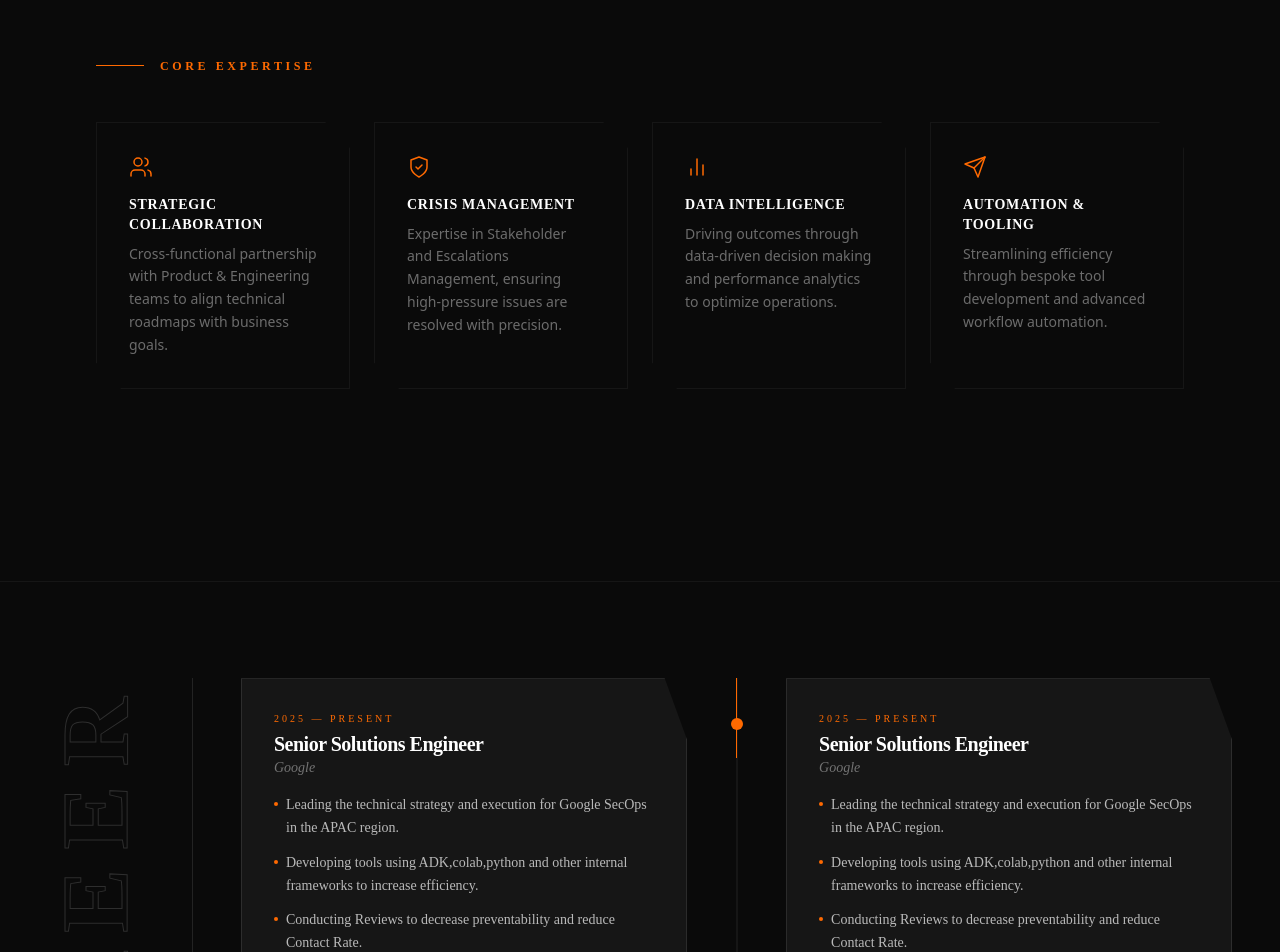
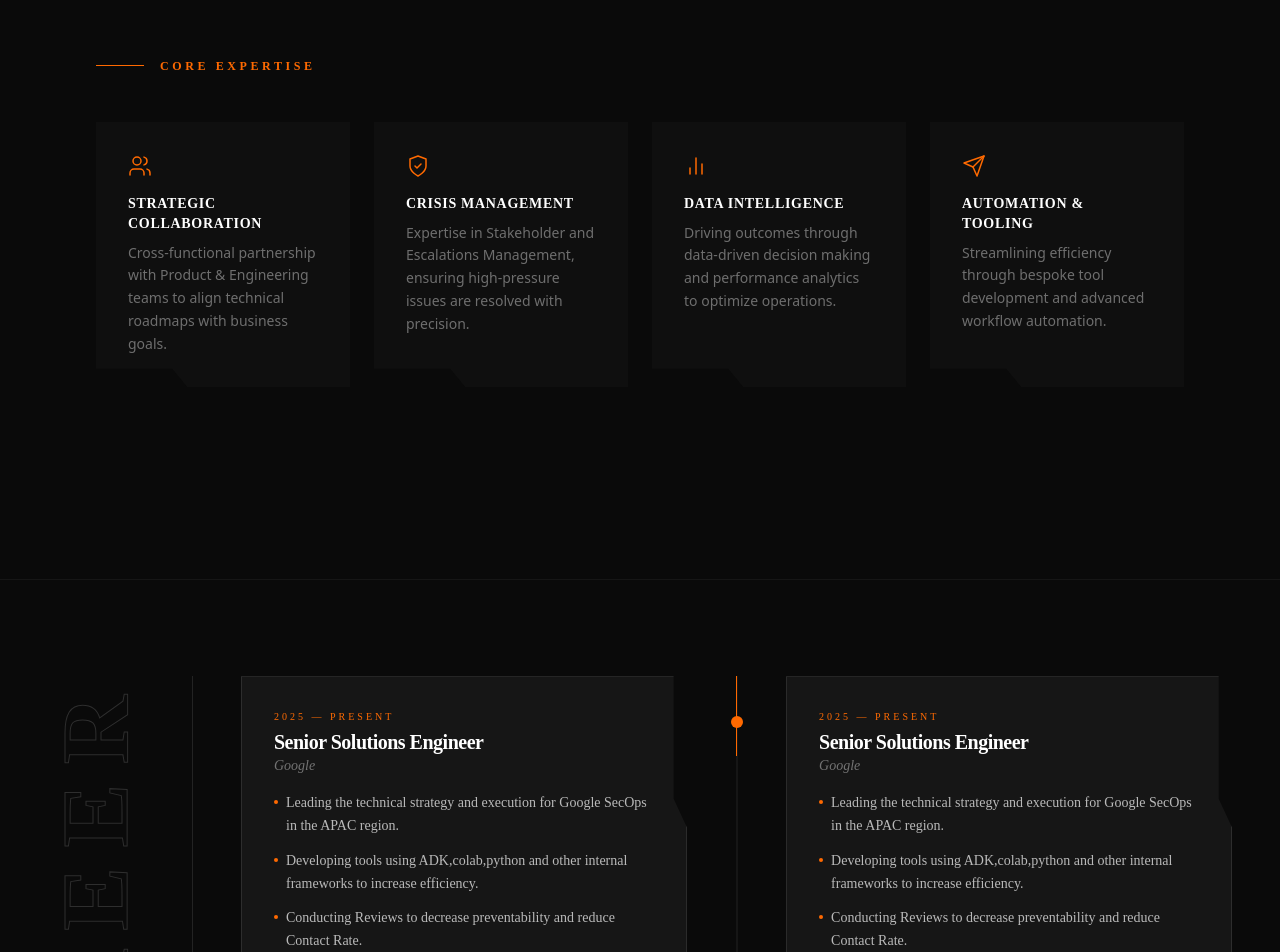
Before and after one commit to amith-patil/amithv3, an Angular app: page / in a window 1280 px wide. Shown: the part 1600-2552 px from the top of the page. Built offline with nearby package versions, Linux system fonts and the light colour scheme; a web font is replaced by a local one.

Commit message:
modify design of cards

```diff
--- a/src/app/components/about/about.html
+++ b/src/app/components/about/about.html
@@ -104,9 +104,10 @@
             <div class="grid grid-cols-1 md:grid-cols-2 lg:grid-cols-4 gap-6">
 
                 <div *ngFor="let skill of skills" appReveal
-                    class="group relative p-8 border-white/5 border transition-all duration-500 hover:border-orange-500/50 reveal-on-scroll reveal-up"
-                    [style.transition-delay]="skill.delay"
-                    style="clip-path: polygon(0 0, 90% 0, 100% 10%, 100% 100%, 10% 100%, 0 90%);">
+                    class="group relative transition-all duration-500 drop-shadow-[0_0_1px_rgba(255,255,255,0)] hover:drop-shadow-[0_0_6px_rgba(249,115,22,0)] reveal-on-scroll reveal-up"
+                    [style.transition-delay]="skill.delay">
+                    <div class="p-8 bg-neutral-900/40 w-full h-full transition-all duration-500"
+                        style="clip-path: polygon(0% 0%, 100% 0%, 100% 100%, 36% 100%, 30% 93%, 0% 93%);">
 
                         <div class="text-orange-500 mb-4">
                             <ng-container [ngSwitch]="skill.icon">
@@ -124,8 +125,8 @@
                                     <path d="M12 22s8-4 8-10V5l-8-3-8 3v7c0 6 8 10 8 10z" />
                                     <path d="m9 12 2 2 4-4" />
                                 </svg>
-                            <svg *ngSwitchCase="'bar-chart'" xmlns="http://www.w3.org/2000/svg" width="24" height="24"
-                                viewBox="0 0 24 24" fill="none" stroke="currentColor" stroke-width="1.5"
+                                <svg *ngSwitchCase="'bar-chart'" xmlns="http://www.w3.org/2000/svg" width="24"
+                                    height="24" viewBox="0 0 24 24" fill="none" stroke="currentColor" stroke-width="1.5"
                                     stroke-linecap="round" stroke-linejoin="round">
                                     <line x1="18" y1="20" x2="18" y2="10" />
                                     <line x1="12" y1="20" x2="12" y2="4" />
@@ -149,6 +150,7 @@
                             {{ skill.description }}
                         </p>
                     </div>
+                </div>
 
             </div>
         </div>
--- a/src/app/components/career/career.html
+++ b/src/app/components/career/career.html
@@ -50,7 +50,7 @@
 
 <ng-template #cardTemplate let-stage="stage" let-alignRight="alignRight">
     <div class="relative p-6 md:p-8 border border-white/10 bg-white/5 transition-all duration-500 hover:border-orange-500/40 hover:bg-white/10"
-        [style.clip-path]="'polygon(0 0, 95% 0, 100% 15%, 100% 100%, 0 100%)'">
+        [style.clip-path]="'polygon(0% 0%, 97% 0%, 97% 30%, 100% 37%, 100% 100%, 37% 100%, 30% 97%, 0% 97%, 0% 50%)'">
 
         <div class="flex flex-col mb-4">
             <span class="font-google-sans text-orange-500 text-[10px] uppercase tracking-[0.3em] mb-1">
```
Lines whose indentation alone changed are shown as unchanged.
